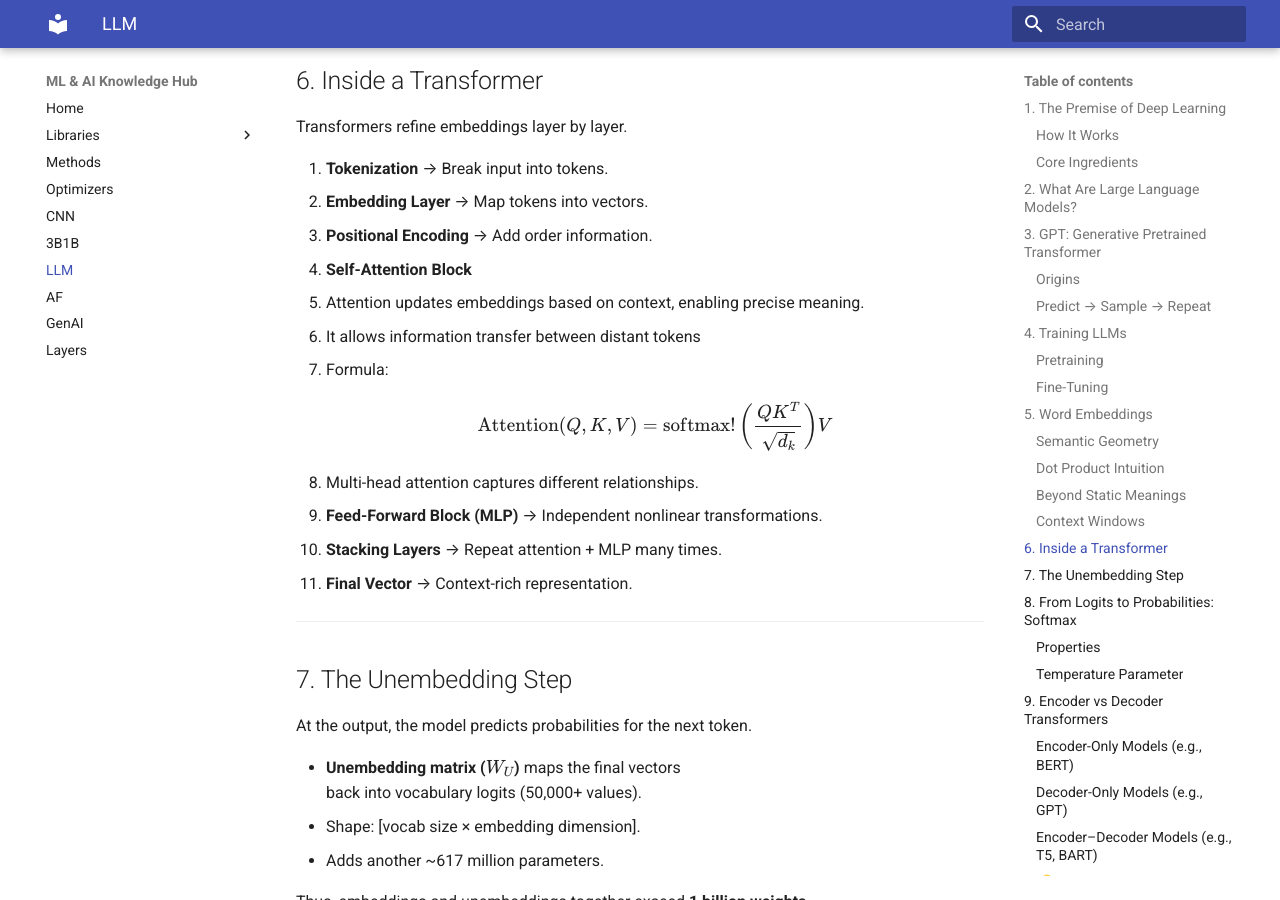
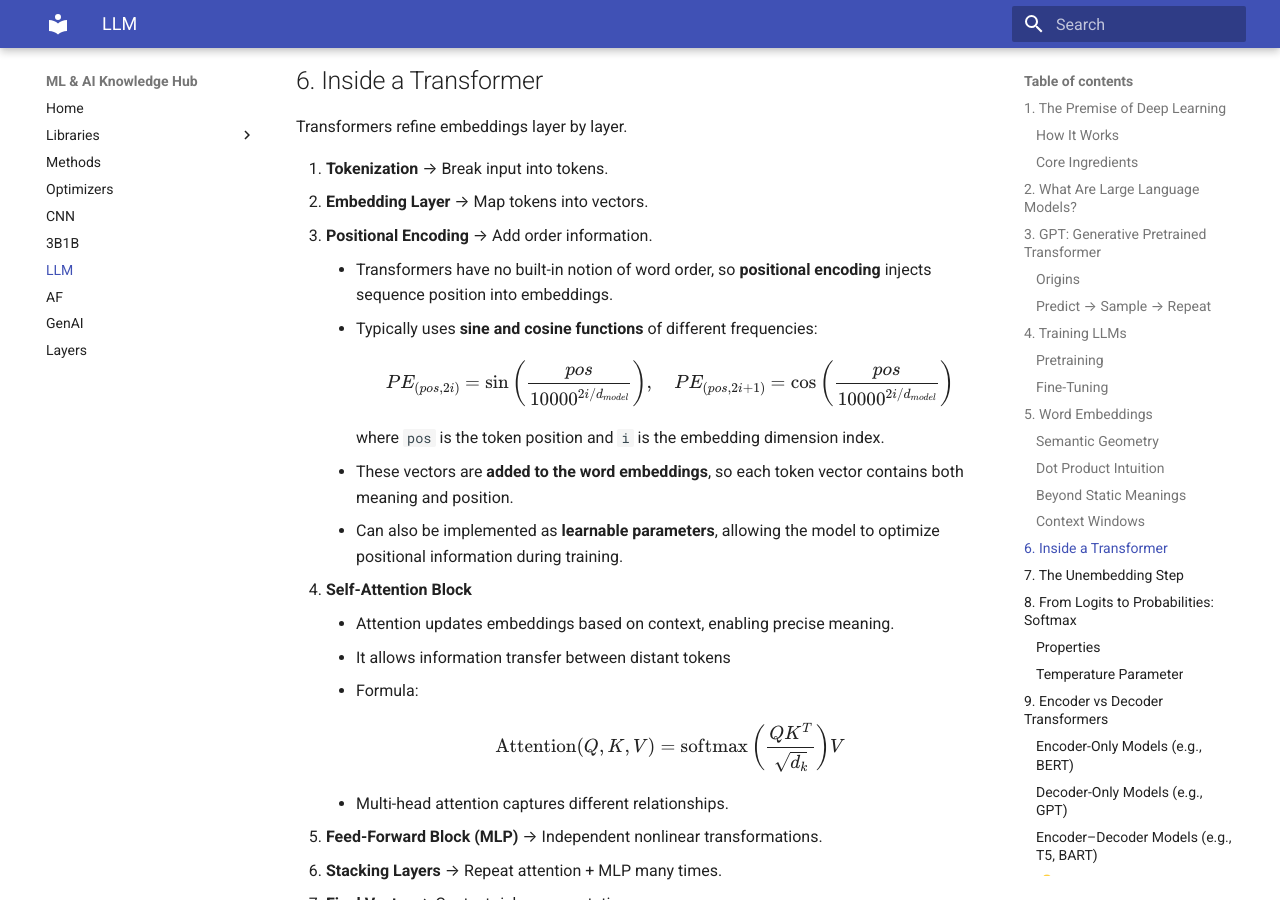
Before and after one commit to Medyan-Naser/machine_learning_projects, an MkDocs documentation site: the page built from docs/LLM.md, in a window 1280 px wide and 900 px high, scrolled down 3596 px. Built offline with MkDocs 1.6.1 and Material for MkDocs 9.7.7, drawn with Linux system fonts in a browser that asks for light colours; some of the changed text lies outside the part shown.

Commit message:
enhace docs for Transformers

```diff
--- a/docs/LLM.md
+++ b/docs/LLM.md
@@ -130,15 +130,24 @@
 1. **Tokenization** → Break input into tokens.
 2. **Embedding Layer** → Map tokens into vectors.
 3. **Positional Encoding** → Add order information.
+    - Transformers have no built-in notion of word order, so **positional encoding** injects sequence position into embeddings.
+    - Typically uses **sine and cosine functions** of different frequencies:
+      $$
+      PE_{(pos, 2i)} = \sin\left(\frac{pos}{10000^{2i/d_{model}}}\right), \quad
+      PE_{(pos, 2i+1)} = \cos\left(\frac{pos}{10000^{2i/d_{model}}}\right)
+      $$
+      where `pos` is the token position and `i` is the embedding dimension index.
+    - These vectors are **added to the word embeddings**, so each token vector contains both meaning and position.
+    - Can also be implemented as **learnable parameters**, allowing the model to optimize positional information during training.
 4. **Self-Attention Block**
-   - Attention updates embeddings based on context, enabling precise meaning.
-   - It allows information transfer between distant tokens
-   - Formula:
-     $$
-     \text{Attention}(Q,K,V) =
-     \text{softmax}\!\left(\frac{QK^T}{\sqrt{d_k}}\right)V
-     $$
-   - Multi-head attention captures different relationships.
+    - Attention updates embeddings based on context, enabling precise meaning.
+    - It allows information transfer between distant tokens
+    - Formula:
+      $$
+      \text{Attention}(Q,K,V) =
+      \text{softmax}\\left(\frac{QK^T}{\sqrt{d_k}}\right)V
+      $$
+    - Multi-head attention captures different relationships.
 5. **Feed-Forward Block (MLP)** → Independent nonlinear transformations.
 6. **Stacking Layers** → Repeat attention + MLP many times.
 7. **Final Vector** → Context-rich representation.
@@ -263,6 +272,12 @@
 ### Core Idea
 Attention allows the model to determine **which tokens in a sequence should influence each other** when building contextual meaning. Instead of treating each word embedding in isolation, attention selectively passes information between tokens based on their relevance.
 
+- Formula:
+  $$
+  \text{Attention}(Q,K,V) =
+  \text{softmax}\\left(\frac{QK^T}{\sqrt{d_k}}\right)V
+  $$
+
 ---
 
 ### Queries, Keys, and Values
@@ -306,6 +321,17 @@
   - Another detects long-range references (e.g., *Harry* + *wizard* → *Harry Potter*).
 - Outputs from all heads are concatenated and transformed by an output matrix.
 - GPT‑3 uses **96 heads per block**.
+
+---
+
+### Self-Attention vs Cross-Attention
+- **Self-Attention:** Each token attends to other tokens in the same sequence. Captures intra-sequence relationships.
+- **Cross-Attention:** Tokens in one sequence (e.g., decoder input) attend to tokens in another sequence (e.g., encoder output). Integrates information across sequences.
+
+### How Single-Head and Multi-Head Fit
+- **Single-Head Attention:** Computes one attention pattern at a time; basic building block.
+- **Multi-Head Attention:** Combines multiple heads in parallel; each head captures a different type of relationship. Concatenated outputs give richer contextual embeddings.
+- Self-attention or cross-attention can each use **single-head or multi-head** setups depending on model design.
 
 ---
 
```
